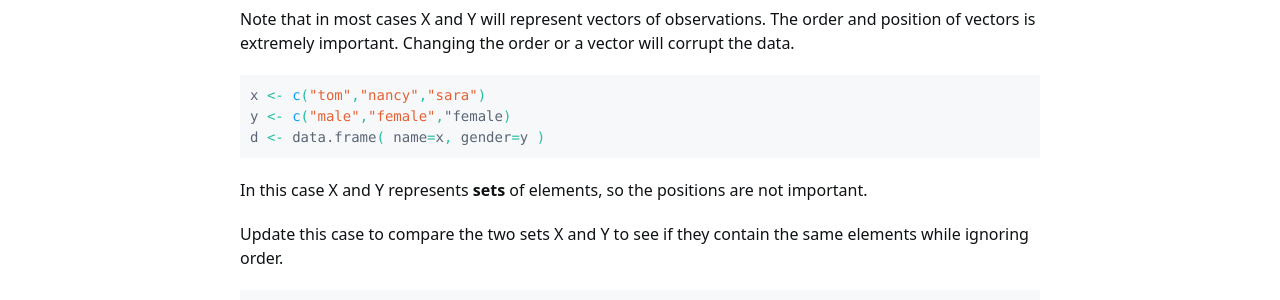
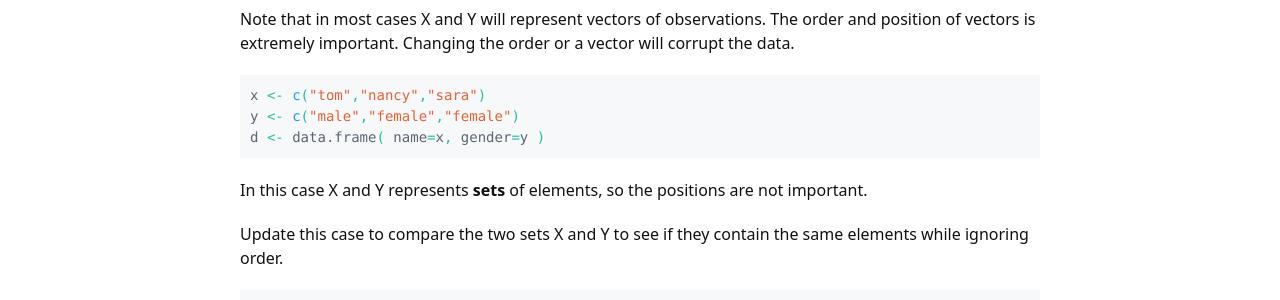
Before and after one commit to DS4PS/cpp-527-fall-2020, a Jekyll site: the page built from schedule.md, in a window 1280 px wide and 900 px high, scrolled down 16089 px. Shown: the part 152-452 px from the top of the window. Built offline with Jekyll 4.4.1, drawn with Linux system fonts in a browser that asks for light colours; nearby versions of some CDN libraries; a script bundle is joined from its source files by our own code; library files that are not in the unit come from our copies; a style sheet for code colours, icons or effects is not loaded.

````diff
--- a/schedule.md
+++ b/schedule.md
@@ -701,7 +701,7 @@ Note that in most cases X and Y will represent vectors of observations. The orde
 
 ```r
 x <- c("tom","nancy","sara")
-y <- c("male","female","female)
+y <- c("male","female","female")
 d <- data.frame( name=x, gender=y )
 ```
 
````
